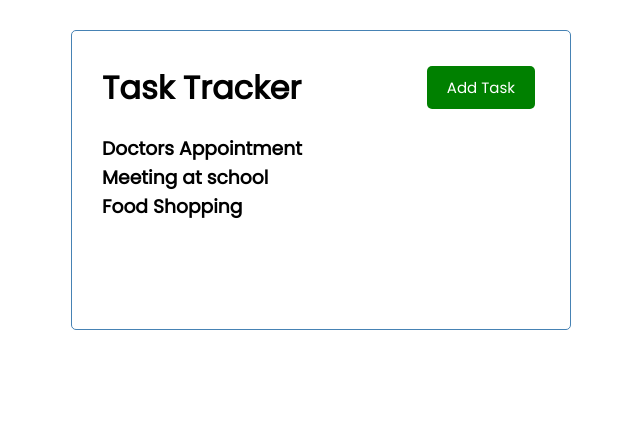
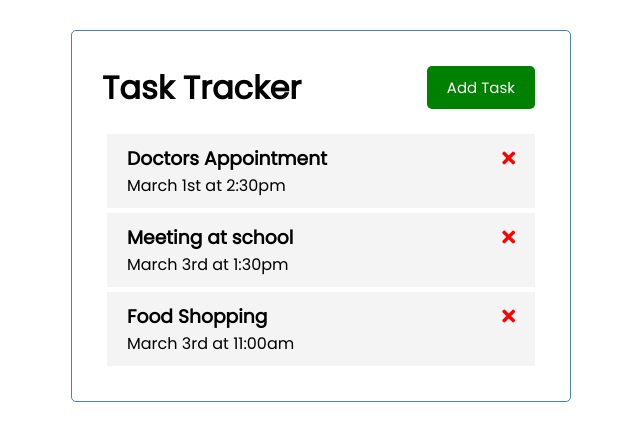
Before and after one commit to chay-chay/vue-task-tracker, a Vue app: page / in a window 1280 px wide. Shown: the top 440 px of the page, without its empty margins (319-959 px from the left). Built offline with nearby package versions, Linux system fonts and the light colour scheme.

Commit message:
Added Fontawesome

```diff
--- a/package.json
+++ b/package.json
@@ -7,6 +7,8 @@
     "build": "vue-cli-service build"
   },
   "dependencies": {
+    "@fortawesome/fontawesome-svg-core": "^1.2.36",
+    "@fortawesome/free-solid-svg-icons": "^5.15.4",
     "core-js": "^3.6.5",
     "vue": "^3.0.0"
   },
--- a/public/index.html
+++ b/public/index.html
@@ -1,15 +1,25 @@
 <!DOCTYPE html>
 <html lang="">
   <head>
-    <meta charset="utf-8">
-    <meta http-equiv="X-UA-Compatible" content="IE=edge">
-    <meta name="viewport" content="width=device-width,initial-scale=1.0">
-    <link rel="icon" href="<%= BASE_URL %>favicon.ico">
+    <meta charset="utf-8" />
+    <meta http-equiv="X-UA-Compatible" content="IE=edge" />
+    <meta name="viewport" content="width=device-width,initial-scale=1.0" />
+
+    <link
+      rel="stylesheet"
+      href="https://use.fontawesome.com/releases/v5.13.0/css/all.css"
+    />
+
+
     <title><%= htmlWebpackPlugin.options.title %></title>
   </head>
   <body>
     <noscript>
-      <strong>We're sorry but <%= htmlWebpackPlugin.options.title %> doesn't work properly without JavaScript enabled. Please enable it to continue.</strong>
+      <strong
+        >We're sorry but <%= htmlWebpackPlugin.options.title %> doesn't work
+        properly without JavaScript enabled. Please enable it to
+        continue.</strong
+      >
     </noscript>
     <div id="app"></div>
     <!-- built files will be auto injected -->
--- /dev/null
+++ b/src/components/Task.vue
@@ -0,0 +1,39 @@
+<template>
+  <div class="task">
+    <h3>{{ task.text }}
+          <i class="fas fa-times"></i>
+    </h3>
+    <p>{{ task.day }}</p>
+
+  </div>
+</template>
+
+<script>
+
+export default {
+  name: "Task",
+  props: {
+    task: Object,
+  },
+};
+</script>
+
+<style scope>
+.fas {
+  color: red;
+}
+.task {
+  background: #f4f4f4;
+  margin: 5px;
+  padding: 10px 20px;
+  cursor: pointer;
+}
+.task.reminder {
+  border-left: 5px solid green;
+}
+.task h3 {
+  display: flex;
+  align-items: center;
+  justify-content: space-between;
+}
+</style>
--- a/src/components/Tasks.vue
+++ b/src/components/Tasks.vue
@@ -1,14 +1,20 @@
 <template>
-    <div v-for="task in tasks">
-        <h3>{{ task.text }}</h3>
+    <div :key="task.id" v-for="task in tasks">
+        <Task :task="task" />
+        <!-- <h3>{{ task.text }}</h3> -->
     </div>
 </template>
 
 <script>
+import Task from './Task'
+
     export default {
         name: 'Tasks',
         props: {
             tasks: Array
+        },
+        components: {
+            Task
         }
     }
 </script>
```
Also changed, not shown: 1 other file (tests, documents, lock files or other folders).
